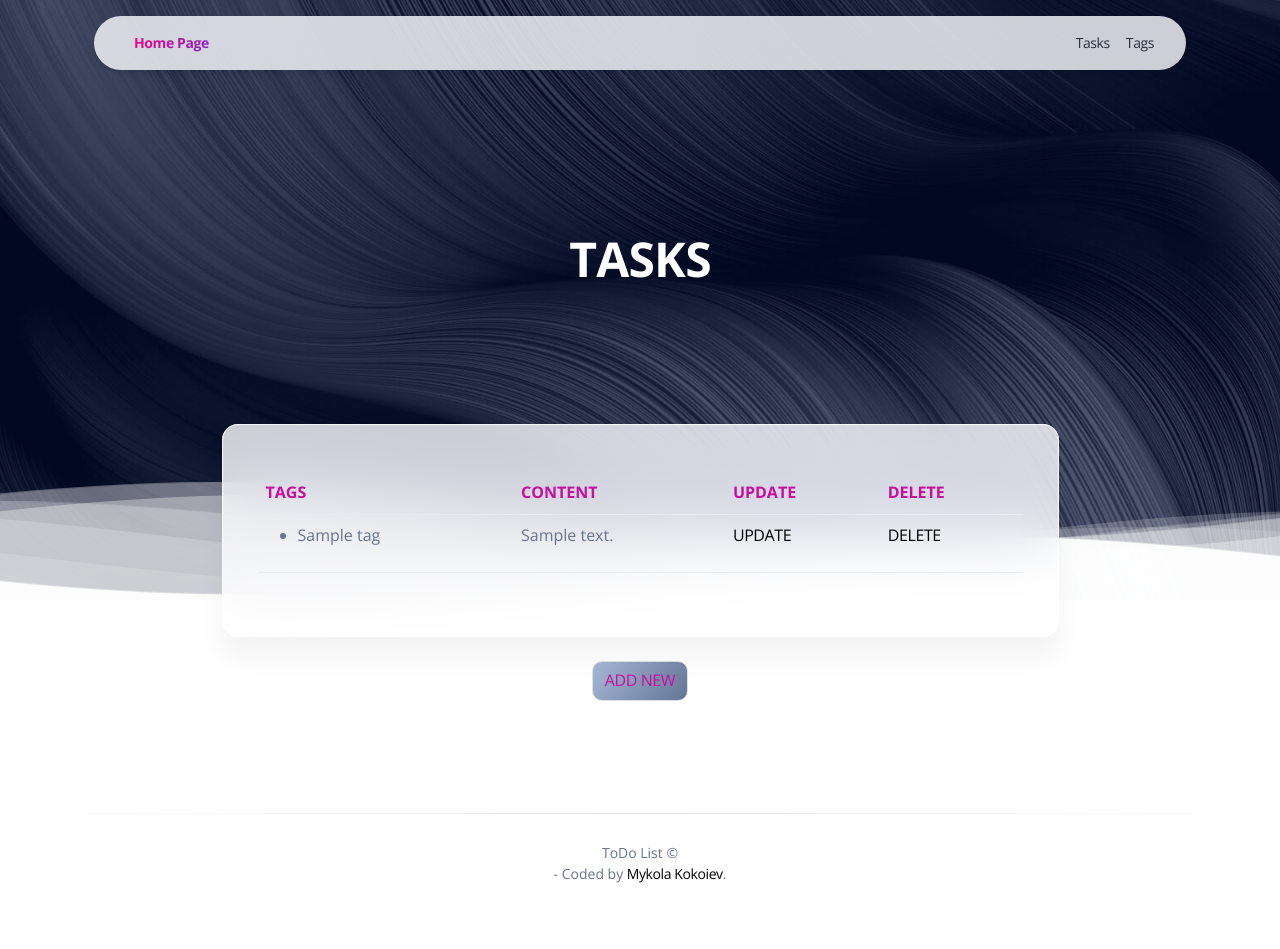
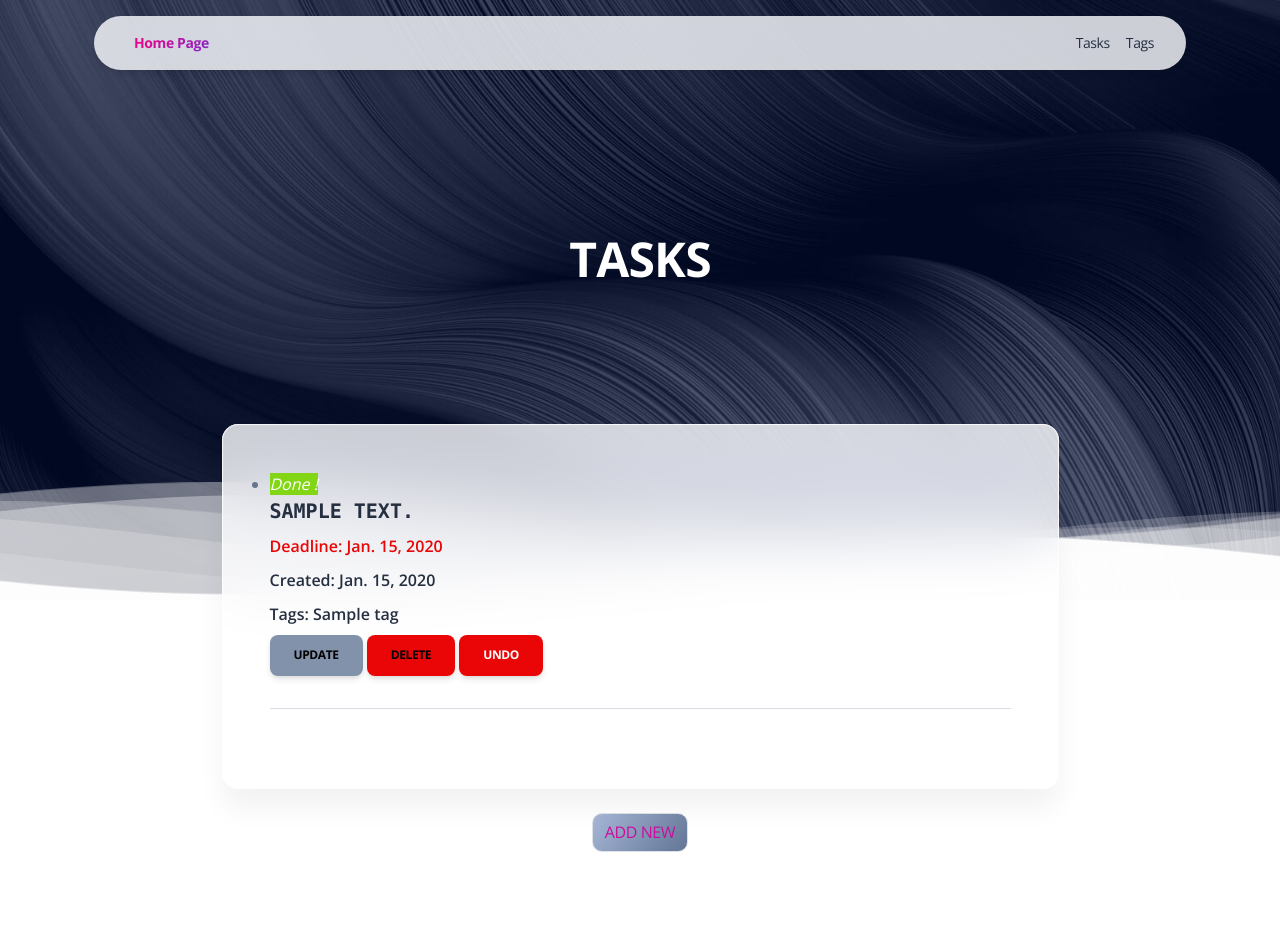
Before and after one commit to neagarr/todo_list, a Django app: page / in a window 1280 px wide. Shown: the top 949 px of the page. Before the commit the page ends 883 px from the top, so only its background shows below. Run offline with Django 5.2, Linux system fonts and the light colour scheme; tables that the repository leaves empty hold one stand-in row (values such as "Sample post"); some libraries are stand-ins or nearby versions.

Commit message:
add complete_undo view function

```diff
--- a/templates/todo/task_list.html
+++ b/templates/todo/task_list.html
@@ -38,32 +38,40 @@
       <div class="row">
         <div class="col-lg-9 z-index-2 border-radius-xl mt-n10 mx-auto p-5 blur shadow-blur">
           <div class="row">
-            <table class="table">
-              <tr class="text-primary">
-                <th>TAGS</th>
-								<th>CONTENT</th>
-                <th>UPDATE</th>
-                <th>DELETE</th>
-              </tr>
+						<ul>
               {% for task in task_list %}
-                <tr>
-                  <td>
-										{% for tag in task.tags.all %}
-											<ul>
-												<li class="text-left">
-													{{ tag }}
-												</li>
-											</ul>
-                      {% empty %}
+                  <li>
+										{% if task.is_complete %}
+											<i class="text-white bg-success">Done !</i>
+										{% else %}
+											<i class="text-white bg-dark">NOT Done</i>
+										{% endif %}
+										<h5 class="text-bold font-monospace text-uppercase">{{task.content}}</h5>
+										<h6 class="text-danger">Deadline: {{ task.deadline }}</h6>
+										<h6>Created: {{ task.created_at }}</h6>
+										<h6>
+											Tags:
+											{% for tag in task.tags.all %}
+												{{ tag }}
+											{% empty %}
                         <p>No tags for this task!</p>
                       {% endfor %}
-									</td>
-									<td>{{task.content}}</td>
-                  <td><a href={% url "todo:task_update" pk=task.id %}>UPDATE</a></td>
-                  <td><a href={% url "todo:task_delete" pk=task.id %}>DELETE</a></td>
-                </tr>
+										</h6>
+										<btn class="btn btn-secondary"><a href={% url "todo:task_update" pk=task.id %}>UPDATE</a></btn>
+										<btn class="btn btn-danger"><a href={% url "todo:task_delete" pk=task.id %}>DELETE</a></btn>
+										{% if task.is_complete %}
+											<a href="{% url "todo:complete_undo" pk=task.id %}" class="btn btn-danger">
+                  			UNDO
+                			</a>
+										{% else %}
+											<a href="{% url "todo:complete_undo" pk=task.id %}" class="btn btn-success">
+                  			COMPLETE
+                			</a>
+										{% endif %}
+									</li>
+									<hr>
               {% endfor %}
-            </table>
+            </ul>
           </div>
         </div>
       </div>
--- a/todo/urls.py
+++ b/todo/urls.py
@@ -7,7 +7,8 @@ from todo.views import (
     TagListView,
     TagCreateView,
     TagUpdateView,
-    TagDeleteView
+    TagDeleteView,
+    complete_undo
 )
 
 
@@ -42,6 +43,11 @@ urlpatterns = [
         TagDeleteView.as_view(),
         name="tag_delete"
     ),
+    path(
+        "task/<int:pk>/complete_undo/",
+        complete_undo,
+        name="complete_undo",
+    ),
 
 ]
 
--- a/todo/views.py
+++ b/todo/views.py
@@ -1,4 +1,4 @@
-
+from django.http import HttpResponseRedirect
 from django.urls import reverse_lazy
 from django.views import generic
 
@@ -64,3 +64,17 @@ class TagDeleteView(generic.DeleteView):
     model = Tag
     success_url = reverse_lazy("todo:tag_list")
     template_name = "todo/tag_confirm_delete.html"
+
+
+def complete_undo(request, pk):
+    current_url = request.META["HTTP_REFERER"]
+    task = Task.objects.get(id=pk)
+
+    if task.is_complete:
+        task.is_complete = False
+        task.save()
+    else:
+        task.is_complete = True
+        task.save()
+
+    return HttpResponseRedirect(current_url)
```
